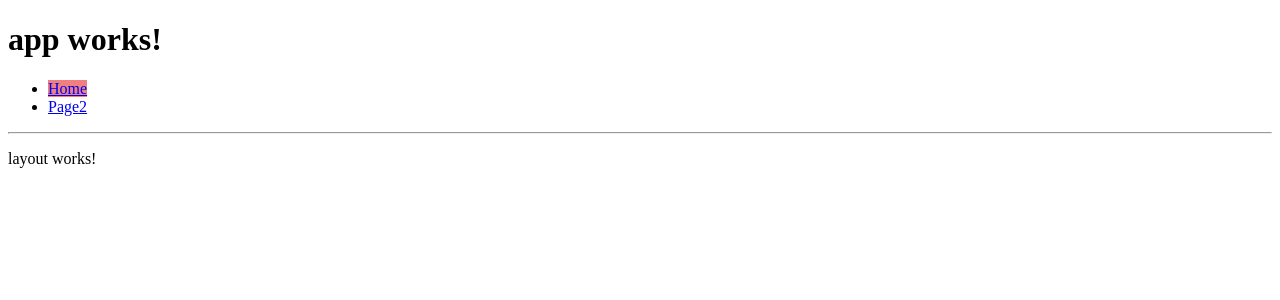
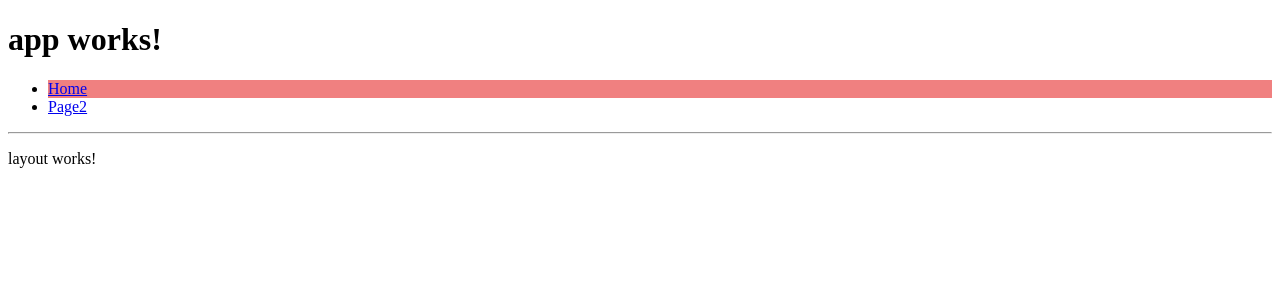
Before and after one commit to cherka88/Andular2Project, an Angular app in the folder ng2-advanced/: page / in a window 1280 px wide. Shown: the top 300 px of the page. Built offline with nearby package versions, Linux system fonts and the light colour scheme.

Commit message:
routerLinkActive套用在li上

```diff
--- a/ng2-advanced/src/app/app.component.html
+++ b/ng2-advanced/src/app/app.component.html
@@ -2,8 +2,8 @@
   {{title}}
 </h1>
 <ul>
-  <li><a [routerLink]="['/']" routerLinkActive="active" [routerLinkActiveOptions]="{exact:true}">Home</a></li>
-  <li><a [routerLink]="['/Page2']" routerLinkActive="active">Page2</a></li>
+  <li routerLinkActive="active" [routerLinkActiveOptions]="{exact:true}"><a [routerLink]="['/']">Home</a></li>
+  <li routerLinkActive="active"><a [routerLink]="['/Page2']">Page2</a></li>
 </ul>
 <hr>
 <router-outlet></router-outlet>
```
